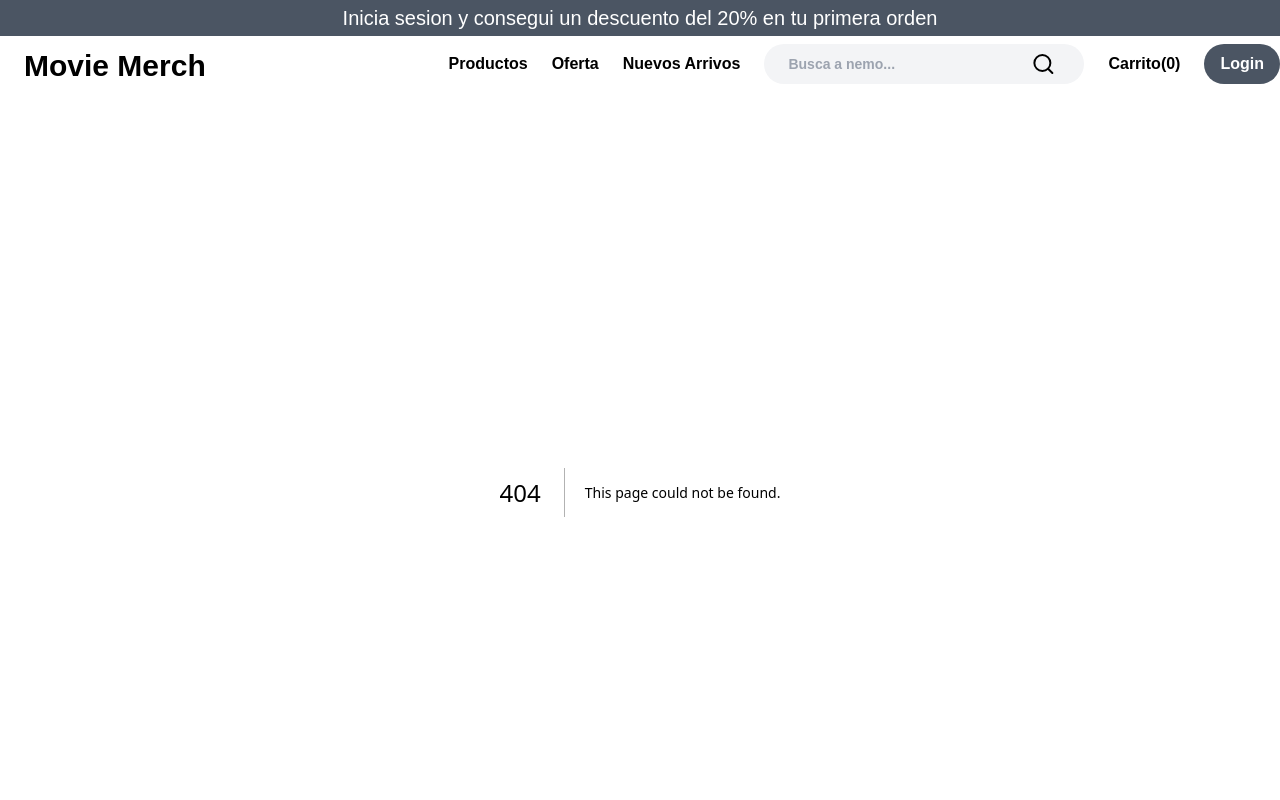
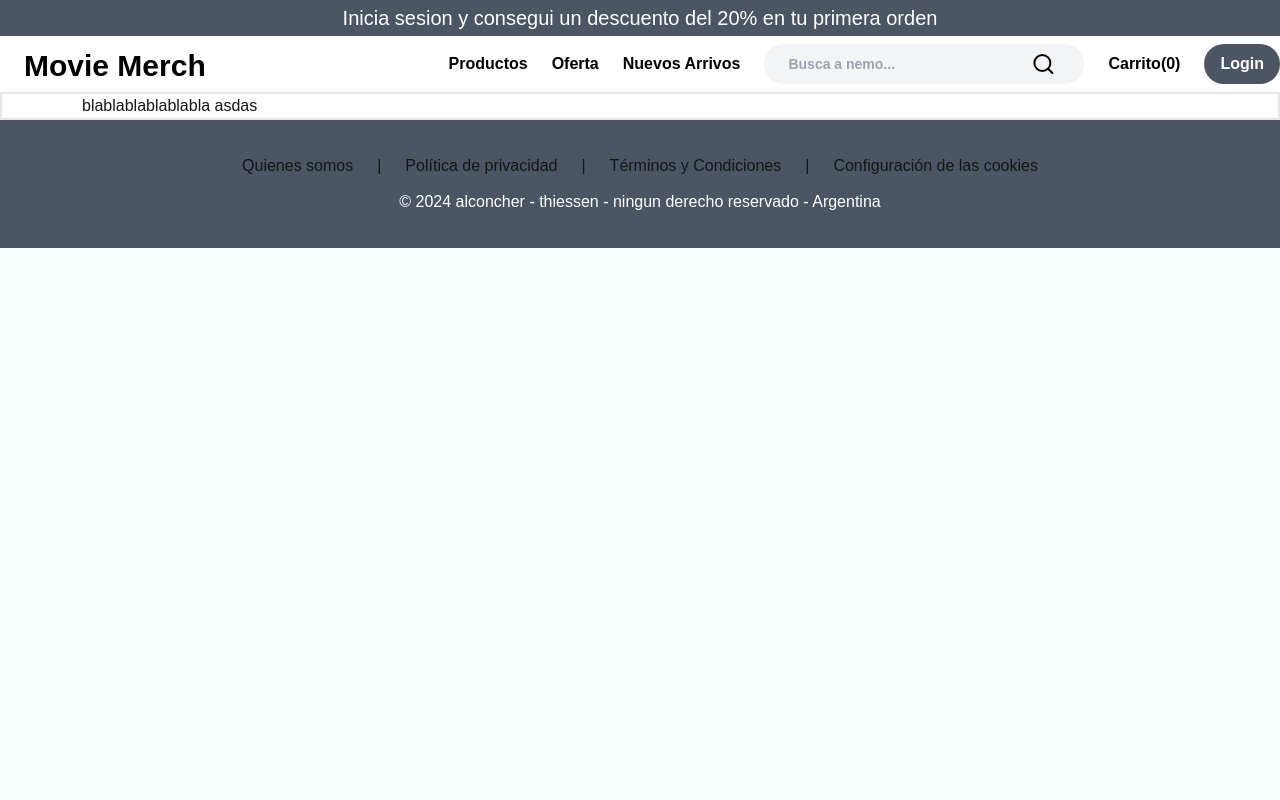
Before and after one commit to TobiasThiessen11/E-commerce-nextjs, a Next.js app: page /product/1 in a window 1280 px wide. Before the commit this address had no page. Shown: the top 800 px of the page. Built offline with nearby package versions, Linux system fonts and the light colour scheme; a web font is replaced by a local one.

Commit message:
Inicio pagina producto

```diff
--- a/app/page.tsx
+++ b/app/page.tsx
@@ -54,7 +54,7 @@ export default function Home() {
             {json.map((product) => (
               <CarouselItem key={product.id} className=" md:basis-1/3 lg:basis-1/4">
                 <div className="p-2">
-                  <Card key={product.id} name={product.name} image={product.image} description={product.description} price={product.price}/>
+                  <Card id={product.id} name={product.name} image={product.image} description={product.description} price={product.price}/>
                 </div>
               </CarouselItem>
             ))}
--- /dev/null
+++ b/app/product/[productId]/page.tsx
@@ -0,0 +1,32 @@
+"use client"
+
+interface PageProps {
+    params: {
+        productId: string
+    }
+}
+const Page = ({params}: PageProps) =>{
+    return(
+        <div className="relative">
+            <div className='absolute top-0 left-0 w-full h-full bg-gray-400 z-10'>
+            </div>
+
+            <div className='relative z-20 mx-auto w-full max-w-screen-xl px-2.5 md:px-20 bg-white border-2'>
+                blablablablablabla
+
+
+
+
+
+
+
+
+
+                asdas
+            </div>
+        </div>
+    )
+
+}
+
+export default Page
--- a/app/products/page.tsx
+++ b/app/products/page.tsx
@@ -13,7 +13,7 @@ export default function Products () {
                 <Filter />
                 <div className="grid grid-cols-1 sm:grid-cols-2 md:grid-cols-3 lg:grid-cols-5 gap-6 m-5">
                 {json.map((product) => (
-                    <Card key={product.id} name={product.name} image={product.image} description={product.description} price={product.price}/>
+                    <Card id={product.id} name={product.name} image={product.image} description={product.description} price={product.price}/>
                 ))}
             </div>
 
--- a/app/ui/Card.tsx
+++ b/app/ui/Card.tsx
@@ -7,13 +7,13 @@ interface CardProps {
   image: string;
   description: string;
   price: string;
-  key: number;
+  id: number;
 }
 
-const Card: React.FC<CardProps> = ({ name, image, description, price }) => {
+const Card: React.FC<CardProps> = ({ name, image, description, price, id }) => {
   return (
     <div className="relative rounded-lg shadow-md hover:shadow-xl transition-transform duration-300 ease-in-out hover:-translate-y-2 cursor-pointer bg-neutral">
-      <Link href={`/products/${name}`}>
+      <Link href={`/product/${id}`}>
       <Image
         src={image}
         width={800}
```
